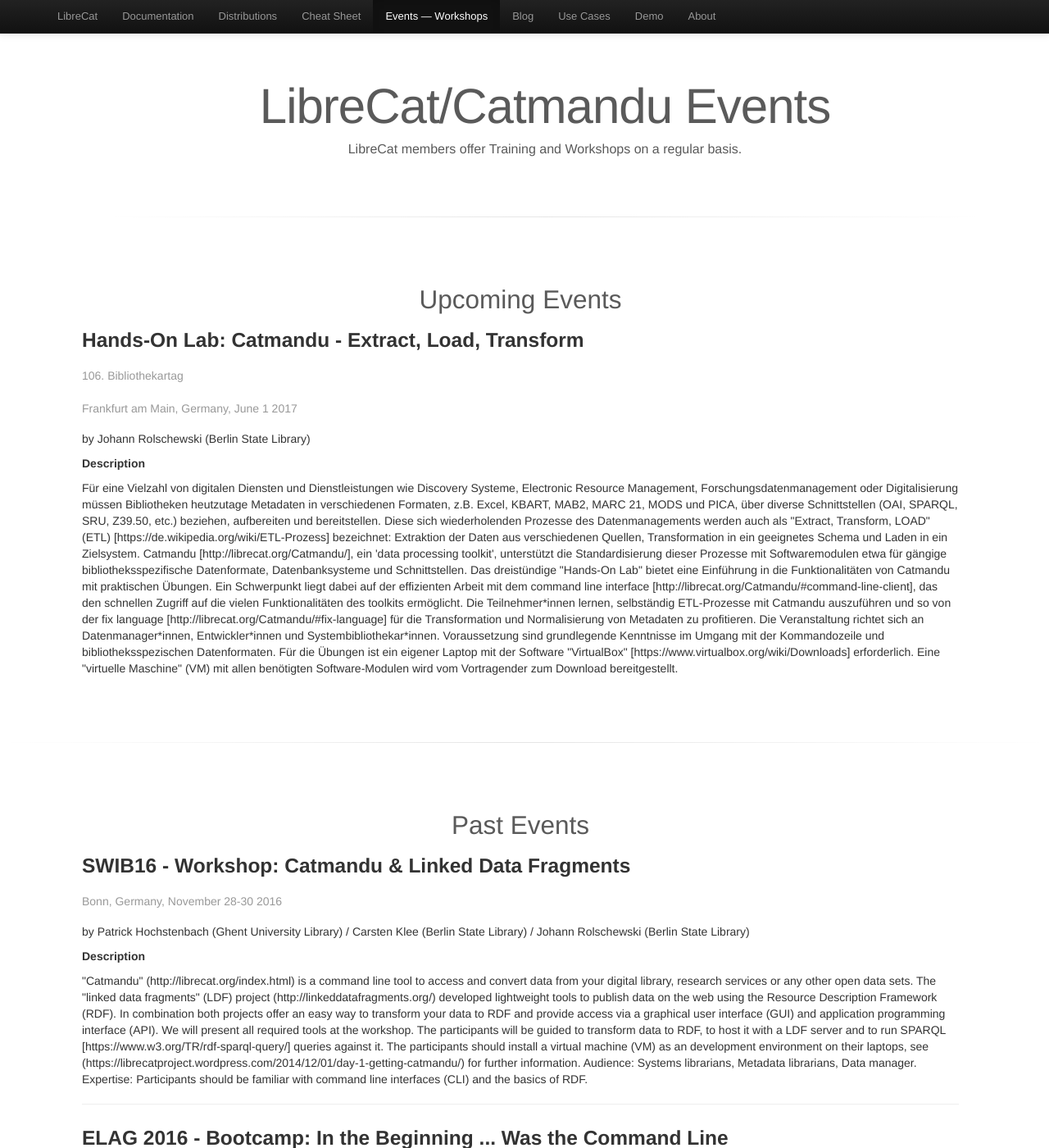
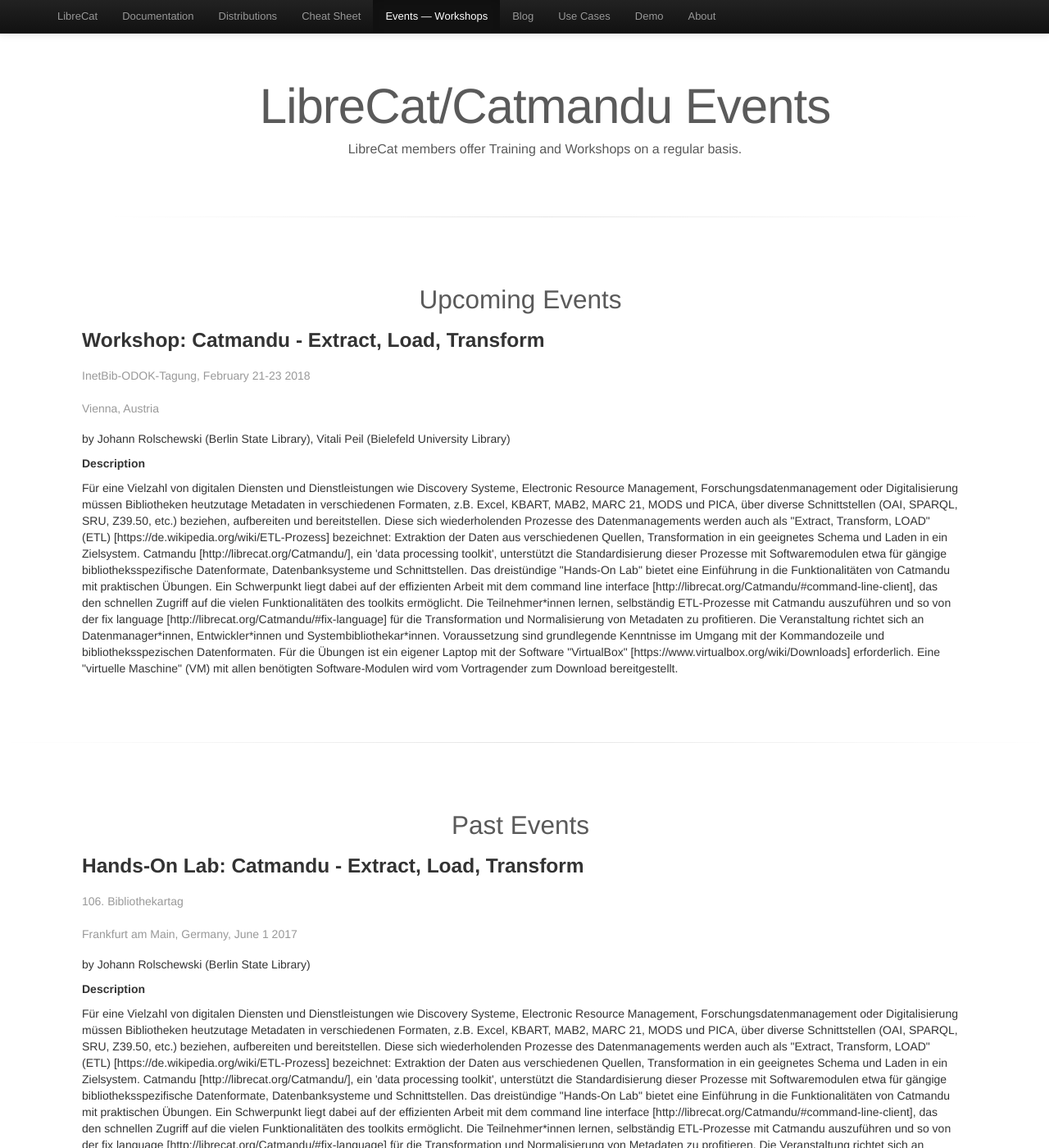
Before and after one commit to LibreCat/librecat.github.io, a Jekyll site: the page built from events.html, in a window 1280 px wide and 1400 px high. Shown: the whole window at 82% size. Built offline with Jekyll 4.4.1, drawn with Linux system fonts in a browser that asks for light colours.

Commit message:
new event: vienna

```diff
--- a/events.html
+++ b/events.html
@@ -21,11 +21,12 @@
         <div class="marketing">
             <h2>Upcoming Events</h2>
         </div>
-				<h3>Hands-On Lab: Catmandu - Extract, Load, Transform
-                <br><small>106. Bibliothekartag</small>
-                <br><small>Frankfurt am Main, Germany, June 1 2017</small>
+
+        <h3>Workshop: Catmandu - Extract, Load, Transform
+          <br><small>InetBib-ODOK-Tagung, February 21-23 2018</small>
+          <br><small>Vienna, Austria</small>
         </h3>
-				<p>by Johann Rolschewski (Berlin State Library)</p>
+				<p>by Johann Rolschewski (Berlin State Library), Vitali Peil (Bielefeld University Library)</p>
 				<h5>Description</h5>
         <p>
         Für eine Vielzahl von digitalen Diensten und Dienstleistungen wie Discovery Systeme, Electronic Resource Management, Forschungsdatenmanagement oder Digitalisierung müssen Bibliotheken heutzutage Metadaten in verschiedenen Formaten, z.B. Excel, KBART, MAB2, MARC 21, MODS und PICA, über diverse Schnittstellen (OAI, SPARQL, SRU, Z39.50, etc.) beziehen, aufbereiten und bereitstellen. Diese sich wiederholenden Prozesse des Datenmanagements werden auch als "Extract, Transform, LOAD" (ETL) [https://de.wikipedia.org/wiki/ETL-Prozess] bezeichnet: Extraktion der Daten aus verschiedenen Quellen, Transformation in ein geeignetes Schema und Laden in ein Zielsystem. Catmandu [http://librecat.org/Catmandu/], ein 'data processing toolkit', unterstützt die Standardisierung dieser Prozesse mit Softwaremodulen etwa für gängige bibliotheksspezifische Datenformate, Datenbanksysteme und Schnittstellen.
@@ -45,6 +46,21 @@
      <div class="span11 offset1">
 
       <div class="marketing"><h2>Past Events</h2></div>
+
+      <h3>Hands-On Lab: Catmandu - Extract, Load, Transform
+        <br><small>106. Bibliothekartag</small>
+        <br><small>Frankfurt am Main, Germany, June 1 2017</small>
+      </h3>
+      <p>by Johann Rolschewski (Berlin State Library)</p>
+      <h5>Description</h5>
+      <p>
+      Für eine Vielzahl von digitalen Diensten und Dienstleistungen wie Discovery Systeme, Electronic Resource Management, Forschungsdatenmanagement oder Digitalisierung müssen Bibliotheken heutzutage Metadaten in verschiedenen Formaten, z.B. Excel, KBART, MAB2, MARC 21, MODS und PICA, über diverse Schnittstellen (OAI, SPARQL, SRU, Z39.50, etc.) beziehen, aufbereiten und bereitstellen. Diese sich wiederholenden Prozesse des Datenmanagements werden auch als "Extract, Transform, LOAD" (ETL) [https://de.wikipedia.org/wiki/ETL-Prozess] bezeichnet: Extraktion der Daten aus verschiedenen Quellen, Transformation in ein geeignetes Schema und Laden in ein Zielsystem. Catmandu [http://librecat.org/Catmandu/], ein 'data processing toolkit', unterstützt die Standardisierung dieser Prozesse mit Softwaremodulen etwa für gängige bibliotheksspezifische Datenformate, Datenbanksysteme und Schnittstellen.
+      Das dreistündige "Hands-On Lab" bietet eine Einführung in die Funktionalitäten von Catmandu mit praktischen Übungen. Ein Schwerpunkt liegt dabei auf der effizienten Arbeit mit dem command line interface [http://librecat.org/Catmandu/#command-line-client], das den schnellen Zugriff auf die vielen Funktionalitäten des toolkits ermöglicht. Die Teilnehmer*innen lernen, selbständig ETL-Prozesse mit Catmandu auszuführen und so von der fix language [http://librecat.org/Catmandu/#fix-language] für die Transformation und Normalisierung von Metadaten zu profitieren.
+
+      Die Veranstaltung richtet sich an Datenmanager*innen, Entwickler*innen und Systembibliothekar*innen. Voraussetzung sind grundlegende Kenntnisse im Umgang mit der Kommandozeile und bibliotheksspezischen Datenformaten. Für die Übungen ist ein eigener Laptop mit der Software "VirtualBox" [https://www.virtualbox.org/wiki/Downloads] erforderlich. Eine "virtuelle Maschine" (VM) mit allen benötigten Software-Modulen wird vom Vortragender zum Download bereitgestellt.
+      </p>
+
+      <hr>
                 <h3>SWIB16 - Workshop: Catmandu & Linked Data Fragments<br>
                 <small>Bonn, Germany, November 28-30 2016</small></h3>
                 <p>by Patrick Hochstenbach (Ghent University Library) / Carsten Klee (Berlin State Library) / Johann Rolschewski (Berlin State Library)</p>
```
Lines whose indentation alone changed are shown as unchanged.
